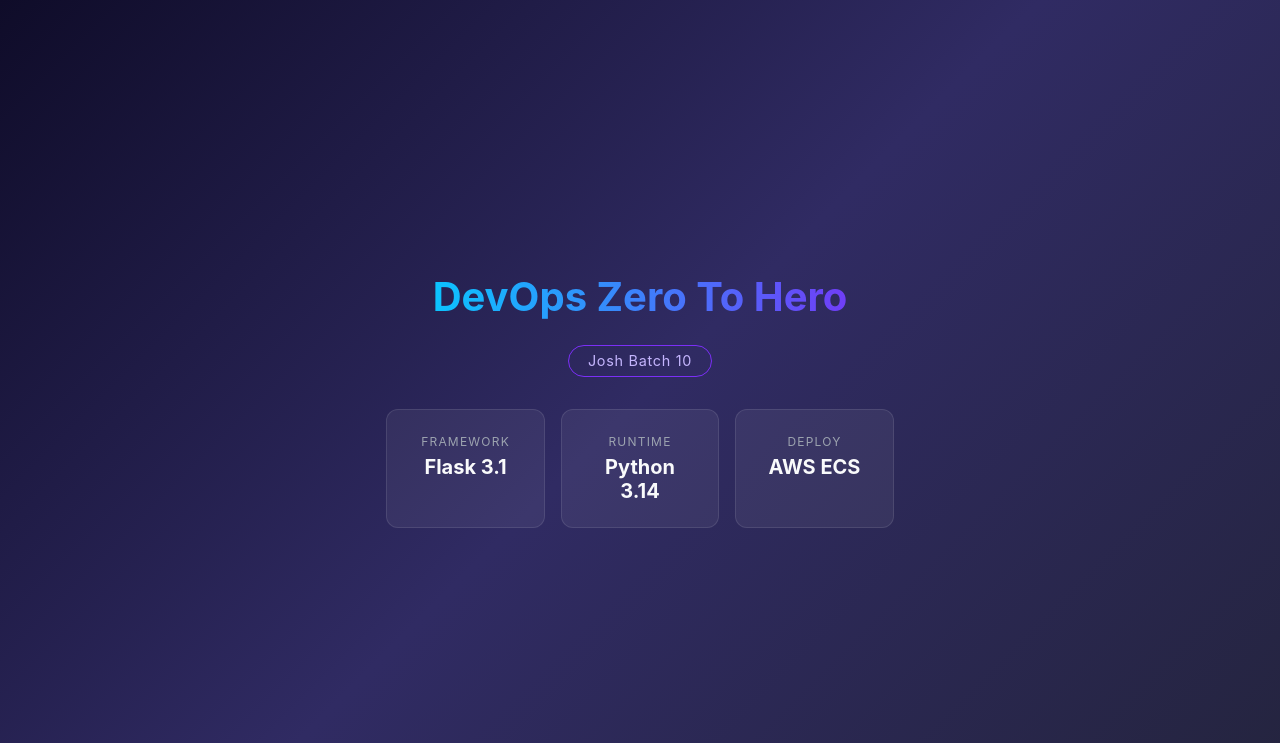
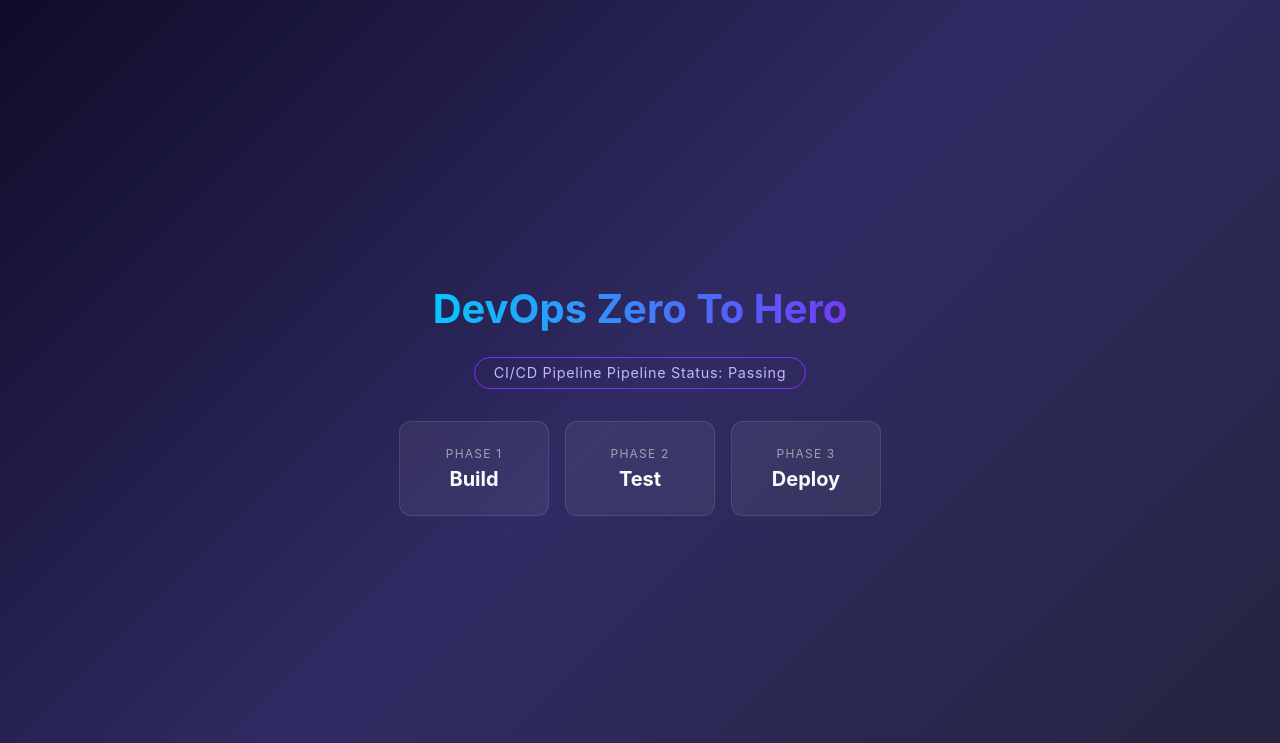
Before and after one commit to AtharvMishra1708/GitHub-Actions, a Flask app: page / in a window 1280 px wide. Shown: the top 743 px of the page. Run offline with Flask 3, Linux system fonts and the light colour scheme.

Commit message:
added minor changes to app

```diff
--- a/templates/index.html
+++ b/templates/index.html
@@ -68,19 +68,19 @@
 <body>
     <div class="container">
         <h1>DevOps Zero To Hero</h1>
-        <div class="badge">Josh Batch 10</div>
+        <div class="badge">CI/CD Pipeline Pipeline Status: Passing</div>
         <div class="cards">
             <div class="card">
-                <span>Framework</span>
-                <strong>Flask 3.1</strong>
+                <span>Phase 1</span>
+                <strong>Build</strong>
             </div>
             <div class="card">
-                <span>Runtime</span>
-                <strong>Python 3.14</strong>
+                <span>Phase 2</span>
+                <strong>Test</strong>
             </div>
             <div class="card">
-                <span>Deploy</span>
-                <strong>AWS ECS</strong>
+                <span>Phase 3</span>
+                <strong>Deploy</strong>
             </div>
         </div>
     </div>
```
